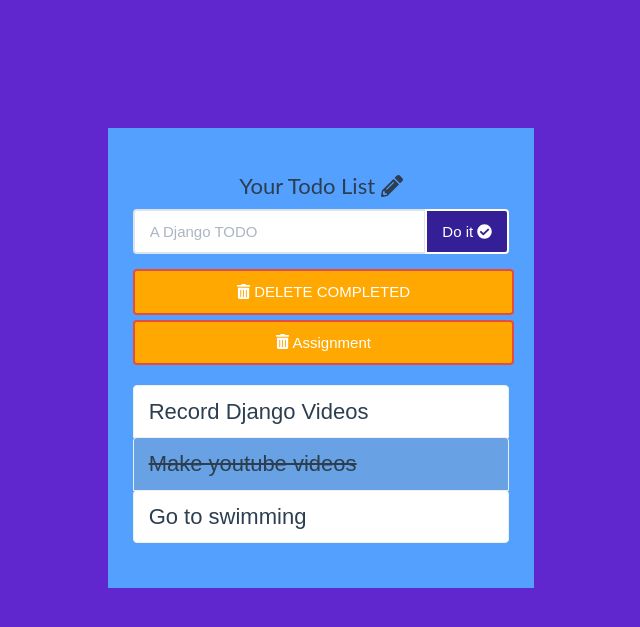
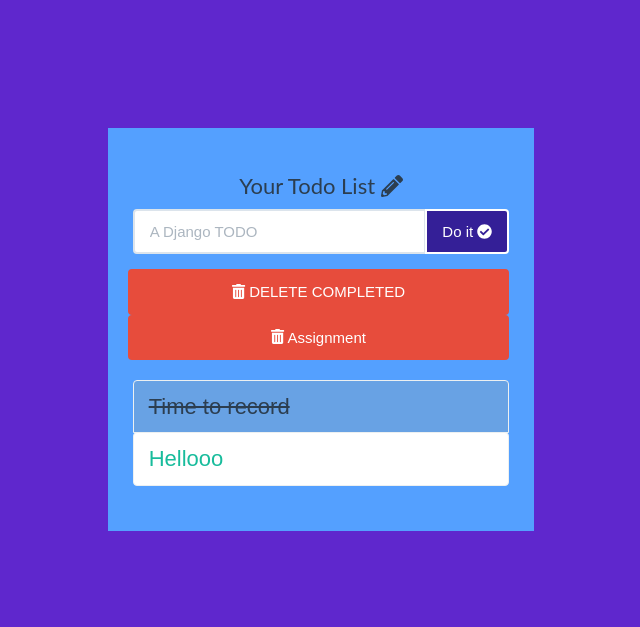
Before and after one commit to rodolfojc/07projectseven, a Django app: template mywebsite/todo/templates/todo/index.html in a window 1280 px wide. Shown: the top 627 px of the page, without its empty margins (319-959 px from the left). Run offline with Django 3.2, Linux system fonts and the light colour scheme; the template is opened without the code that fills it: values that come from a table or form of the project are taken from there, others are empty; data comes from the database, SQL or seed files in the repository; both versions use the stored data as it was after the commit; parts of the project's set-up code (start-up, migrations or seed data) failed here and were passed over; some libraries are stand-ins or nearby versions.

Commit message:
Views, Urls and Index.html
Finished

```diff
--- a/mywebsite/todo/forms.py
+++ b/mywebsite/todo/forms.py
@@ -4,7 +4,7 @@
     text = forms.CharField(max_length=50,
     widget = forms.TextInput(
     attrs={
-        'class': 'form-control'
-        'placeholder' : 'A Django TODO'
+        'class': 'form-control',
+        'placeholder': 'A Django TODO'
     }
     ))
--- a/mywebsite/todo/templates/todo/index.html
+++ b/mywebsite/todo/templates/todo/index.html
@@ -28,11 +28,11 @@
 
 </h2>
 
-					<form action="#" method="POST" role="form">
-
+					<form action="{% url 'add' %}" method="POST" role="form">
+						{% csrf_token %}
 						<div class="form-group">
 							<div class="input-group">
-							  <input type="text" class="form-control" placeholder="A Django TODO" >
+							  {{form.text}}
 							  <span class="input-group-btn">
 								  <button type="submit" class="btn btn-success" id="add-btn">Do it <i class="fas fa-check-circle"></i>
 
@@ -45,24 +45,30 @@
 					<div class="row t10">
 						<div class="col-lg-12">
 							<div class="btn-toolbar">
-
-									<button type="button" class="btn btn-danger btn-block">
-										<i class="fas fa-trash-alt"></i> DELETE COMPLETED
-									</button>
-
-
+									<a href="{% url 'delete' %}">
+										<button type="button" class="btn btn-danger btn-block">
+											<i class="fas fa-trash-alt"></i> DELETE COMPLETED
+										</button>
+									</a>
+									<br>
+									<a href="#">
 									<button type="button" class="btn btn-danger btn-block">
 										<i class="fas fa-trash-alt"></i> Assignment
 									</button>
-
+									</a>
 							</div>
 						</div>
 					</div>
 
 					<ul class="list-group t20">
-						<li class="list-group-item">Record Django Videos</li>
-						<li class="list-group-item todo-completed">Make youtube videos</li>
-						<li class="list-group-item">Go to swimming</li>
+					{% for t in mytodo %}
+						{% if t.complete %}
+							<li class="list-group-item todo-completed">{{ t.todotext }}</li>
+						{% else %}
+							<a href="{% url 'complete' t.id %}"><li class="list-group-item">{{ t.todotext }}</li></a>
+						{% endif %}
+					{% endfor %}
+
 					</ul>
 				</div>
 			</div>
--- a/mywebsite/todo/urls.py
+++ b/mywebsite/todo/urls.py
@@ -6,4 +6,7 @@
 
 urlpatterns = [
     path('', views.index, name = 'index'),
+    path('add', views.addNewTodo, name = 'add'),
+    path('complete/<todo_id>', views.completeTodo, name = 'complete'),
+    path('delete', views.deleteTodo, name = 'delete'),
 ]
```
Also changed, not shown: mywebsite/todo/views.py (+15 -4 lines), mywebsite/db.sqlite3.
